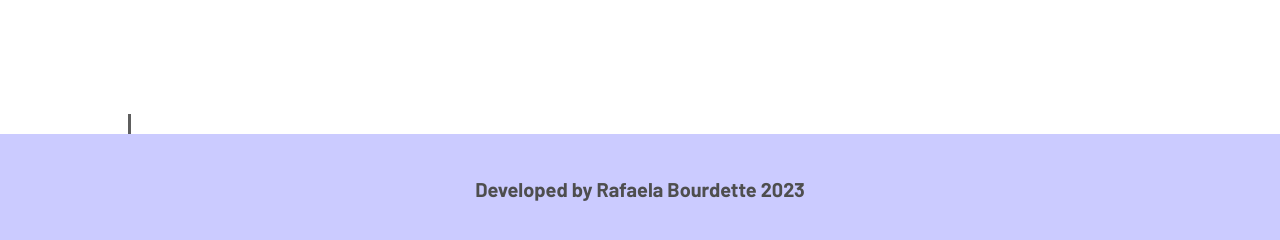
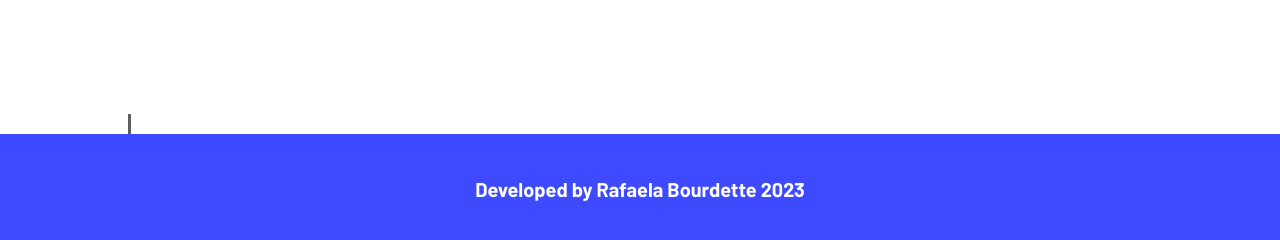
Before and after one commit to rafaelabou1999/site-design, a plain HTML site: page index.html in a window 1280 px wide. Shown: the part 4385-4625 px from the top of the page. Drawn offline with nearby package versions, Linux system fonts and the light colour scheme.

Commit message:
Update style.css

```diff
--- a/style.css
+++ b/style.css
@@ -505,8 +505,9 @@ footer {
 }
 
 .name {
-  background-color: rgb(203, 203, 255);
-  color: rgb(78, 78, 78);
+  background-color: rgba(11, 27, 255, 0.792);
+  color: white;
+
   height: 100px;
   text-align: center;
   padding-top: 10px;
@@ -1392,7 +1393,6 @@ footer {
   }
 
   .name h5 {
-    color:black;
     font-size: 15px;
     padding-left: 8px;
   }
```
